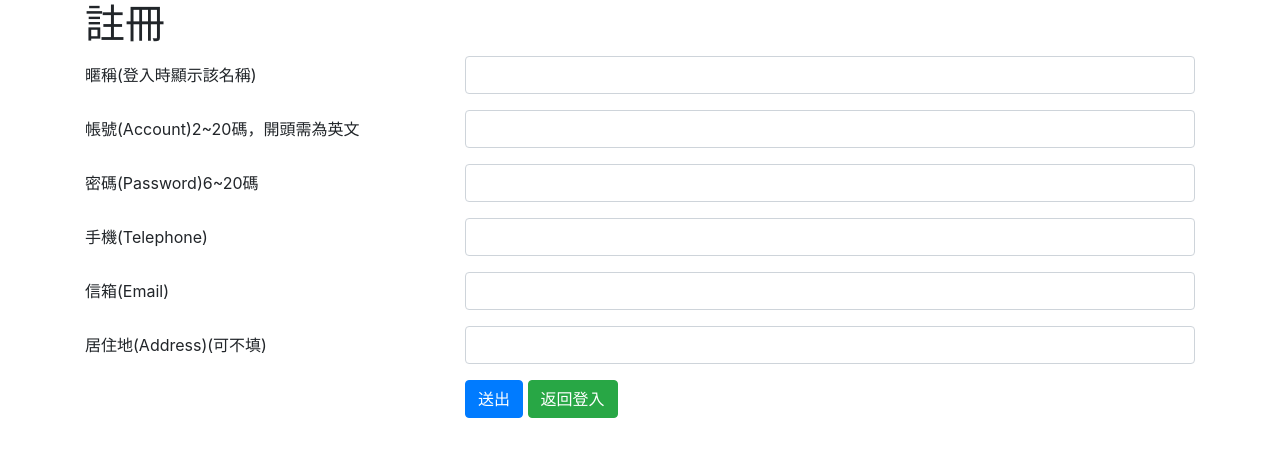
After one commit to jianlin1217/PID_Assignment, a PHP site: page /regAccount.php in a window 1280 px wide. The commit adds this page. Shown: the top 457 px of the page. Run offline with PHP 8.4, Linux system fonts and the light colour scheme.

Commit message:
登入、註冊功能

```diff
--- /dev/null
+++ b/regAccount.php
@@ -0,0 +1,118 @@
+<?php
+session_start();
+require("connectDB.php");
+?>
+<!DOCTYPE html>
+<html lang="en">
+
+<head>
+    <meta charset="UTF-8">
+    <meta name="viewport" content="width=device-width, initial-scale=1.0">
+    <!-- Latest compiled and minified CSS -->
+    <link rel="stylesheet" href="https://maxcdn.bootstrapcdn.com/bootstrap/4.5.2/css/bootstrap.min.css">
+    <link rel="stylesheet" href="https://stackpath.bootstrapcdn.com/bootstrap/4.1.3/css/bootstrap.min.css">
+    <link rel="stylesheet" href="https://maxcdn.bootstrapcdn.com/font-awesome/4.7.0/css/font-awesome.min.css">
+    <!-- jQuery library -->
+    <script src="https://ajax.googleapis.com/ajax/libs/jquery/3.5.1/jquery.min.js"></script>
+    <!-- Latest compiled JavaScript -->
+    <script src="https://maxcdn.bootstrapcdn.com/bootstrap/4.5.2/js/bootstrap.min.js"></script>
+    <title>熊蜂蜜會員註冊BearBeesʕ·ᴥ·ʔ</title>
+</head>
+
+<body>
+    <div class="container">
+        <h1>註冊</h1>
+        <form method="post" action="">
+            <div class="form-group row">
+                <label for="act" class="col-4 col-form-label">暱稱(登入時顯示該名稱)</label>
+                <div class="col-8">
+                    <input id="name" name="name" type="text" class="form-control" required>
+                </div>
+            </div>
+            <div class="form-group row">
+                <label for="act" class="col-4 col-form-label">帳號(Account)2~20碼，開頭需為英文</label>
+                <div class="col-8">
+                    <input id="act" name="act" type="text" class="form-control" pattern="\D{1}\w{1,19}" required>
+                </div>
+            </div>
+            <div class="form-group row">
+                <label for="pwd" class="col-4 col-form-label">密碼(Password)6~20碼</label>
+                <div class="col-8">
+                    <input id="pwd" name="pwd" type="password" class="form-control" pattern="\w{6,20}" required>
+                </div>
+            </div>
+            <div class="form-group row">
+                <label for="Phone" class="col-4 col-form-label">手機(Telephone)</label>
+                <div class="col-8">
+                    <input id="Phone" name="Phone" type="text" class="form-control" pattern="\d{10}|0[2-8][2-9]*[6]*-\d{7}" required>
+                </div>
+            </div>
+            <div class="form-group row">
+                <label for="email" class="col-4 col-form-label">信箱(Email)</label>
+                <div class="col-8">
+                    <input id="email" name="email" type="text" class="form-control" pattern="\w+[-]*\w+@+\w+[.]*\w+[.]*\w+[.]*\w+" required>
+                </div>
+            </div>
+            <div class="form-group row">
+                <label for="address" class="col-4 col-form-label">居住地(Address)(可不填)</label>
+                <div class="col-8">
+                    <input id="address" name="address" type="text" class="form-control">
+                </div>
+            </div>
+            <div class="form-group row">
+                <div class="offset-4 col-8">
+                    <input name="reg" id="register" value="送出" type="submit" class="btn btn-primary"></input>
+                    <button name="submit" id="backIndex" type="button" class="btn btn-success">返回登入</button>
+                </div>
+            </div>
+        </form>
+        <?php
+        if (isset($_POST['reg'])) {
+            $cName = $_POST['name'];
+            $cAct = $_POST['act'];
+            $cPass = $_POST['pwd'];
+            $cAddress = $_POST['address'];
+            $cPhone = $_POST['Phone'];
+            $cMail = $_POST['email'];
+            $sameAsk = <<<end
+                    select customerAccount from customerList where customerAccount="$cAct";
+                    end;
+            // echo mysqli_query($link,$sameAsk)."123456";
+            var_dump(mysqli_fetch_assoc(mysqli_query($link,$sameAsk)));
+
+            //若SQL請求有值代表已有重複的帳號存在
+            if (mysqli_fetch_assoc(mysqli_query($link,$sameAsk))!= null) {
+        ?>
+                <script>
+                    alert("已有相同帳號註冊！！");
+                </script>
+            <?php
+            } else {
+                $regText=<<<end
+                insert into customerList
+                (customerName,customerAccount,customerPassword,customerAddress,customerPhone,customerMail)
+                VALUES
+                ("$cName","$cAct","$cPass","$cAddress","$cPhone","$cMail");
+                end;
+                // echo $regText;
+                // 存到資料庫中
+                $result=mysqli_query($link,$regText);
+                var_dump($result);
+            ?>
+                <script>
+                    alert("註冊成功！");
+                    location.href="login.php";
+                </script>
+        <?php
+            }
+        }
+        ?>
+    </div>
+    <script>
+        $("#backIndex").click(function() {
+            location.href = "login.php";
+        })
+    </script>
+</body>
+
+</html>
```
Also changed, not shown: header.php (+12 -3 lines), index.php (+71 -41 lines), login.php (added, +136 -0 lines), README.md.
